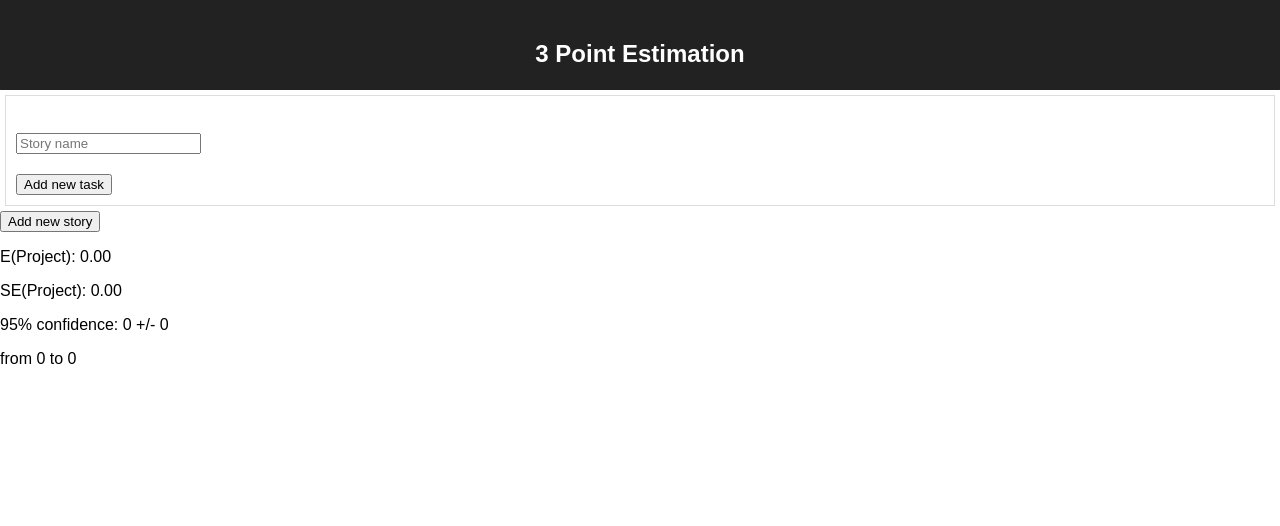
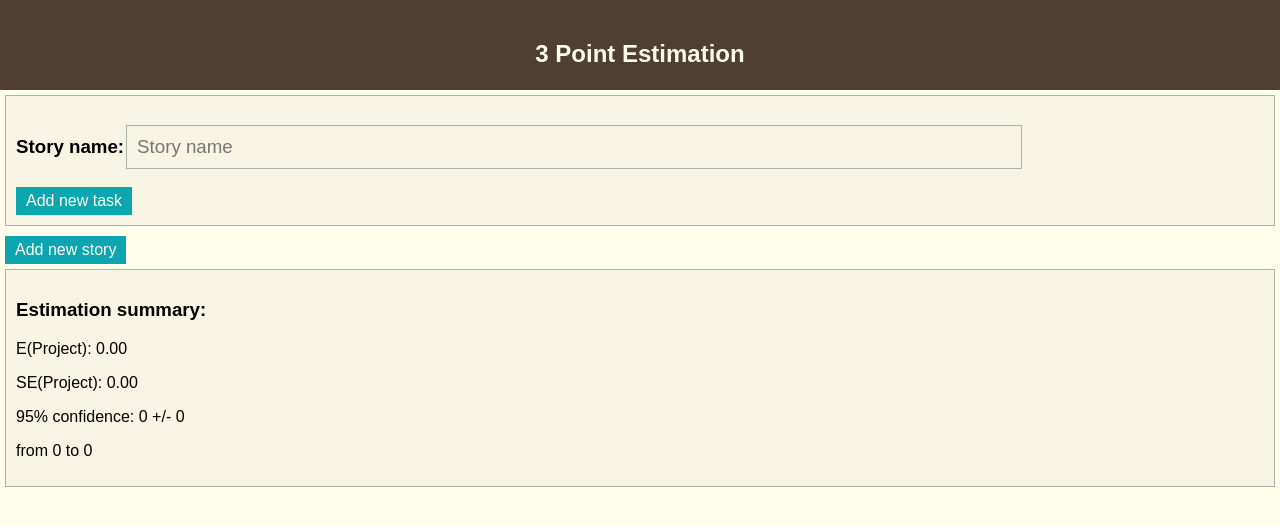
Before and after one commit to gergu/3-point-estimation, a React (Create React App) app: page / in a window 1280 px wide. Both pictures are taken after a click on the button "Add new story". Shown: the top 526 px of the page. Built offline with nearby package versions, Linux system fonts and the light colour scheme.

Commit message:
Add styling V1

```diff
--- a/src/App.css
+++ b/src/App.css
@@ -1,16 +1,69 @@
+body {
+  margin: 0;
+  padding: 0;
+  background: #FEFEEB;
+}
+
 .App {
 }
 
 .App-header {
-  background-color: #222;
+  background-color: #4E3F30;
   height: 50px;
   padding: 20px;
-  color: white;
+  color: #FEFEEB;
   text-align: center;
 }
 
 .story {
-  border: 1px solid #ddd;
+  border: 1px solid #A5B3AA;
   padding: 10px;
   margin: 5px;
+  background: #F8F4E4;
 }
+
+.story-input, .task-input, .estimation-input {
+  display: inline-block;
+  margin: 0 2px;
+  padding: 10px;
+  border: 1px solid #A5B3AA;
+  font-size: 1em;
+  background: #F8F4E4;
+}
+
+.story-input {
+  width: 70%;
+}
+
+.task-input {
+  width: 50%;
+}
+
+.estimation-input {
+  width: 10%;
+}
+
+.btn {
+  border: 0;
+  background: #0CA5B0;
+  padding: 5px 10px;
+  color: #FEFEEB;
+  font-size: 1em;
+}
+
+.btn:hover {
+  color: #F8F4E4;
+}
+
+.summary {
+  margin: 5px;
+  padding: 10px;
+}
+
+.ml-5 {
+  margin-left: 5px;
+}
+
+.mt-5 {
+  margin-top: 5px;
+}
--- a/src/components/MainComponent.js
+++ b/src/components/MainComponent.js
@@ -92,7 +92,7 @@ class MainComponent extends Component {
           />
         )}
         <div>
-          <button type="submit" onClick={this.handleNewStory}>Add new story</button>
+          <button type="submit" className="btn ml-5 mt-5" onClick={this.handleNewStory}>Add new story</button>
         </div>
         <Summary {...this.state} />
       </div>
--- a/src/components/Story.js
+++ b/src/components/Story.js
@@ -6,14 +6,24 @@ class Story extends Component {
   render() {
     return (
       <div className="story">
-        <h2>
+        <h3>
+          Story name:
           <input type="text"
                  defaultValue={this.props.name}
                  placeholder="Story name"
+                 className="story-input"
                  onChange={e => this.props.handleStoryNameChange(this.props.id, e.target.value)}
           />
-        </h2>
+        </h3>
         <ul>
+          {this.props.tasks.length > 0 &&
+            <li>
+              <div class="task-input">Task name:</div>
+              <div class="estimation-input">Optimistic:</div>
+              <div class="estimation-input">Pessimistic:</div>
+              <div class="estimation-input">Realistic:</div>
+            </li>
+          }
           {this.props.tasks.map((task) =>
             <Task key={task.id}
                   storyId={this.props.id}
@@ -24,7 +34,7 @@ class Story extends Component {
           )}
         </ul>
         <div>
-          <button onClick={e => this.props.handleNewTask(this.props.id)}>Add new task</button>
+          <button className="btn" onClick={e => this.props.handleNewTask(this.props.id)}>Add new task</button>
         </div>
       </div>
     );
--- a/src/components/Summary.js
+++ b/src/components/Summary.js
@@ -38,7 +38,8 @@ class Summary extends Component {
 
   render() {
     return (
-      <div>
+      <div className="story">
+        <h3>Estimation summary:</h3>
         <p>E(Project): {this.eTotal().toFixed(2)}</p>
         <p>SE(Project): {this.seTotal().toFixed(2)}</p>
         <p>95% confidence: {this.eTotal().toFixed(0)} +/- {(2*this.seTotal()).toFixed(0)}</p>
--- a/src/components/Task.js
+++ b/src/components/Task.js
@@ -8,21 +8,26 @@ class Task extends Component {
         <input type="text"
                placeholder="Task name"
                defaultValue={this.props.name}
+               className="task-input"
                onChange={e => this.props.handleTaskNameChange(this.props.id, e.target.value, this.props.storyId)}
         />
         <input type="number"
                min="0"
                placeholder="optimistic"
+               className="estimation-input"
+               title="Optimistic"
                defaultValue={this.props.optimistic} onChange={e => this.props.handleEstimationChange(this.props.id, e.target.value, this.props.storyId, 'optimistic')}
         />
         <input type="number"
                min="0"
                placeholder="pessimistic"
+               className="estimation-input"
                defaultValue={this.props.pessimistic} onChange={e => this.props.handleEstimationChange(this.props.id, e.target.value, this.props.storyId, 'pessimistic')}
         />
         <input type="number"
                min="0"
                placeholder="realistic"
+               className="estimation-input"
                defaultValue={this.props.realistic} onChange={e => this.props.handleEstimationChange(this.props.id, e.target.value, this.props.storyId, 'realistic')}
         />
       </li>
```
